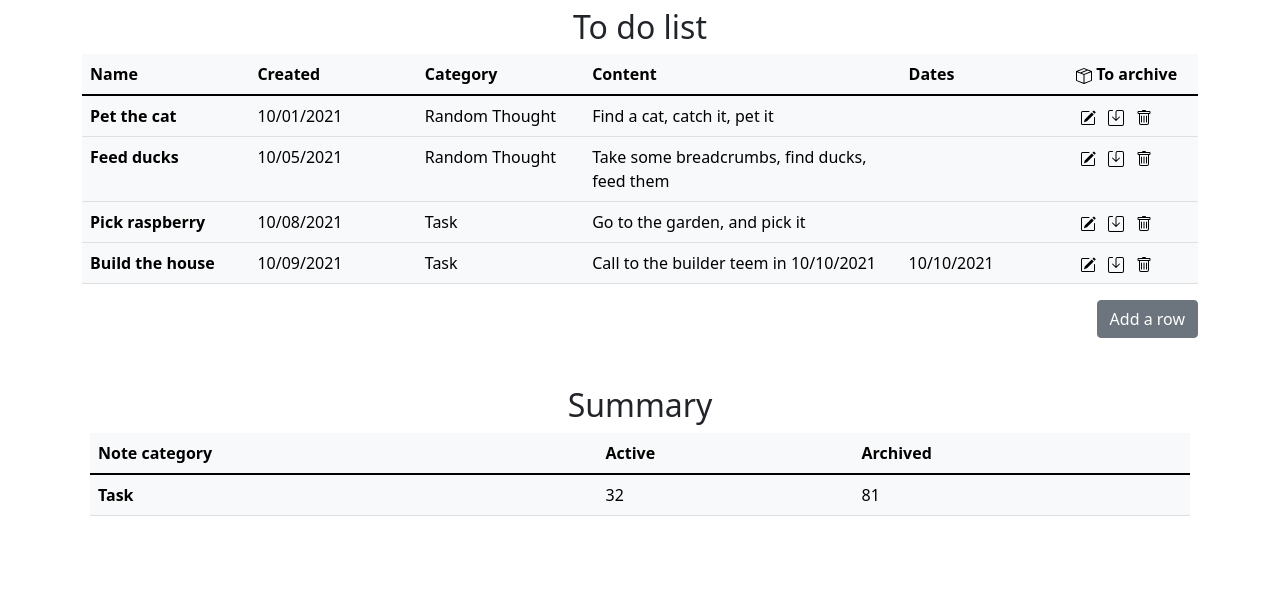
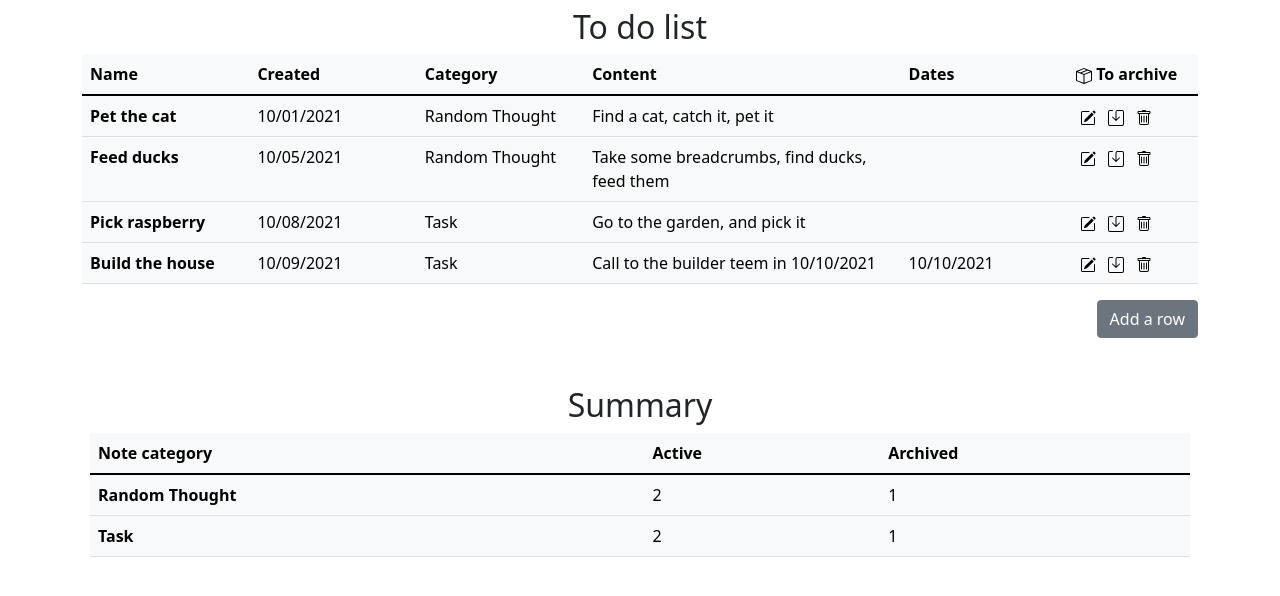
Before and after one commit to RomanFPL/js-ToDo-list, a website with bundled scripts: page src/index.html in a window 1280 px wide. Built offline with nearby package versions, Linux system fonts and the light colour scheme.

Commit message:
Create sumaryGenerateFunction

```diff
--- a/src/index.html
+++ b/src/index.html
@@ -103,11 +103,7 @@
                             </tr>
                         </thead>
                         <tbody>
-                            <tr>
-                                <th scope="row">Task</th>
-                                <td>32</td>
-                                <td>81</td>
-                            </tr>
+                            <!-- Summary content -->
                         </tbody>
                     </table>
                 </div>
--- a/src/js/main.js
+++ b/src/js/main.js
@@ -8,7 +8,7 @@ const contentTableCurent = document.querySelector(".note-table-main");
 const switchArchive = document.querySelector(".toArchive");
 const addRowBtn = document.querySelector(".add-btn");
 const addRowRow = document.querySelector(".table-add-row");
-const sumTable = document.querySelector(".summary-table");
+const sumTable = document.querySelector(".summary-table tbody");
 
 
 switchArchive.addEventListener("click", (e) => {
@@ -63,16 +63,13 @@ const generateContent = () => {
     tasksList.map( row  => !row.status && contentTableArchive.append(fillRowUp(row)));
 }
 
-try{
+
     contentTableArchive.addEventListener("click", (e) => {
         console.log(e.target.classList.contains("icon-unarchive"));
         console.log(e.target.closest("tr").getAttribute("data-id"));
         console.log(tasksList[tasksList.findIndex(item => item.id === e.target.closest("tr").getAttribute("data-id"))].status = 1);
         generateContent();
     })
-} catch {
-
-}
 
 contentTableCurent.addEventListener("click", (e) => {
     e.target.classList.contains("icon-archive") && (tasksList[tasksList.findIndex(item => item.id === e.target.closest("tr").getAttribute("data-id"))].status = 0);
@@ -89,3 +86,27 @@ generateContent();
 
 let r = (Math.random() + 1).toString(36).substring(4);
 console.log("random", r);
+
+const generateSummary = () => {
+    const summaryData = [...new Set(tasksList.map(row => row.category))].map(unique => {
+        const uniqueData = {
+            name: unique,
+            act: tasksList.reduce((acc, val) => {return val.category === unique && val.status === 1 ? ++acc : acc},0),
+            arc: tasksList.reduce((acc, val) => {return val.category === unique && val.status === 0 ? ++acc : acc},0),
+        }
+        return uniqueData;
+    })
+    const fillRow = (item) => {
+        const row = document.createElement("tr");
+        row.innerHTML = `
+                        <th scope="row">${item.name}</th>
+                        <td>${item.act}</td>
+                        <td>${item.arc}</td>
+                        `
+        return row;
+    }
+    sumTable.innerHTML = "";
+    summaryData.map(row => sumTable.append(fillRow(row)));
+}
+
+generateSummary()
```
Also changed, not shown: dist/index.html, dist/script.js, 1 other file.
